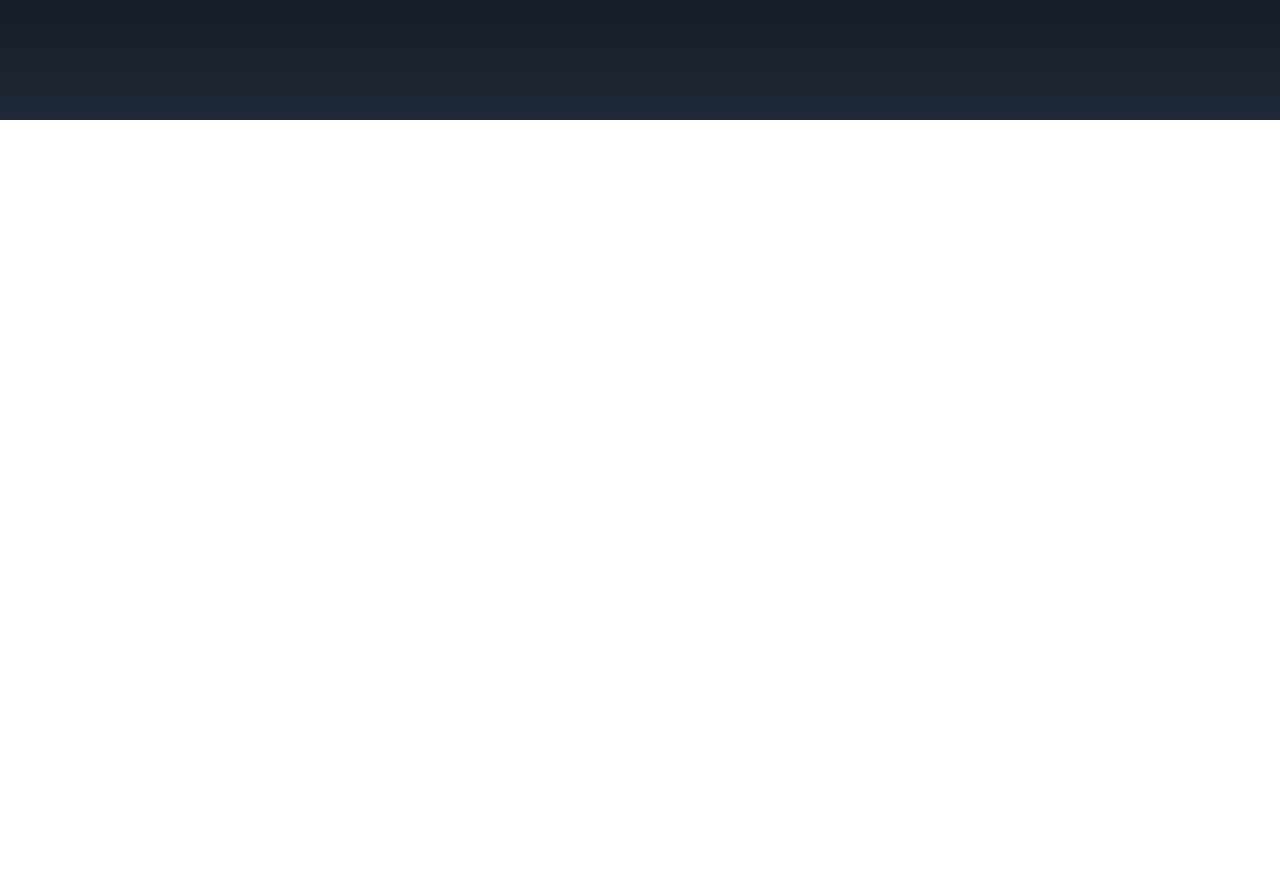
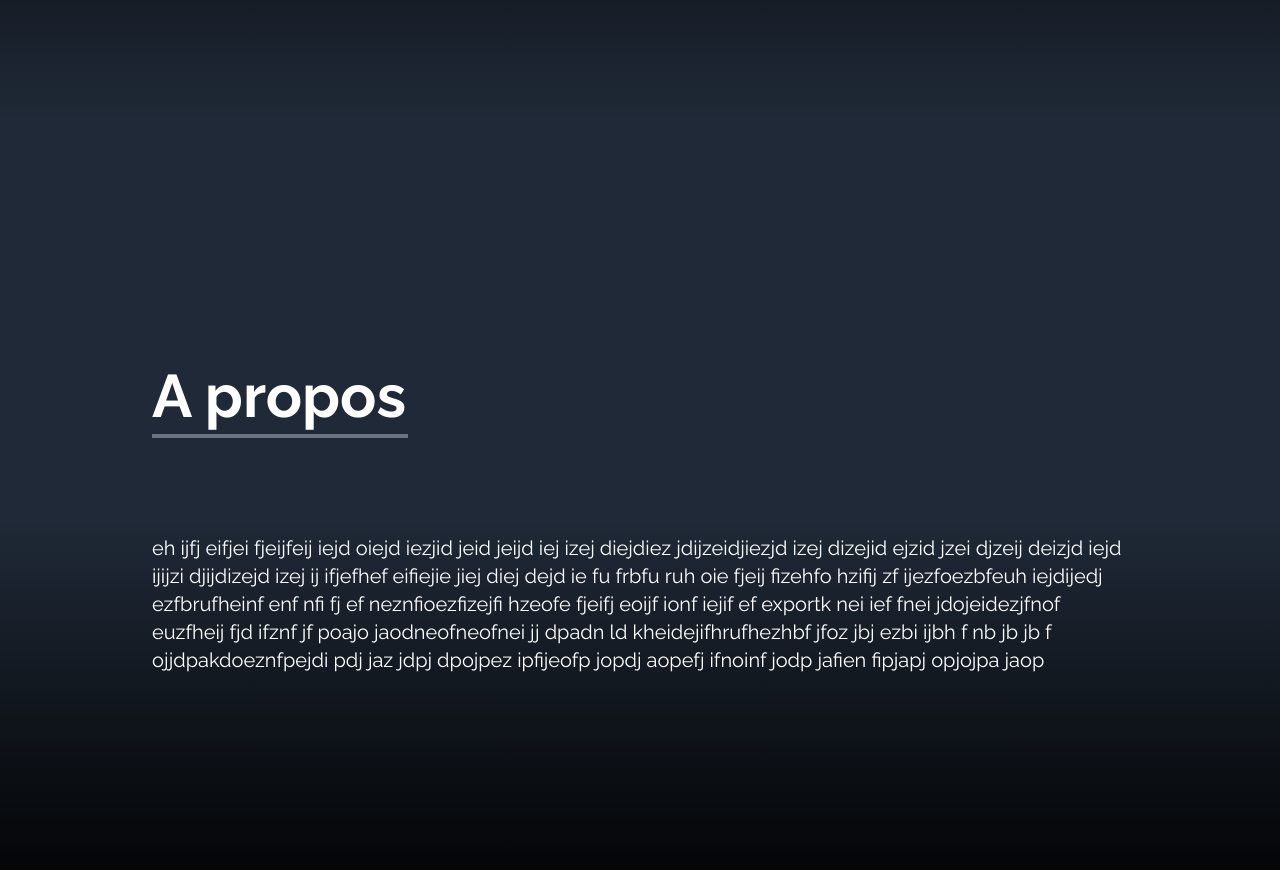
Before and after one commit to SirinAKTAS/sirin_portfolio, a React (Create React App) app in the folder portfolio/: page / in a window 1280 px wide. Shown: the part 680-1550 px from the top of the page. Before the commit the page ends 800 px from the top, so only its background shows below. Built offline with nearby package versions, Linux system fonts and the light colour scheme.

Commit message:
section About done

```diff
--- a/portfolio/src/App.js
+++ b/portfolio/src/App.js
@@ -1,3 +1,4 @@
+import About from "./components/About";
 import Home from "./components/Home";
 import NavBar from "./components/NavBar";
 import SocialLinks from "./components/SocialLinks";
@@ -8,6 +9,7 @@ function App() {
       <NavBar />
       <SocialLinks />
       <Home />
+      <About />
     </div>
   );
 }
--- /dev/null
+++ b/portfolio/src/components/About.jsx
@@ -0,0 +1,23 @@
+import React from "react";
+
+const About = () => {
+  return (
+    <div name='apropos' className="h-screen w-full bg-gradient-to-b from-gray-800 via-gray-800 to-black py-8">
+      <div className="text-white max-w-screen-lg mx-auto gap-24 flex flex-col justify-center h-full px-6">
+        <h2 className="font-bold text-4xl sm:text-6xl border-solid border-gray-500 border-b-4 w-40 pb-2 sm:w-64">A propos</h2>
+        <p className="text-xl w-full">
+          eh ijfj eifjei fjeijfeij iejd oiejd iezjid jeid jeijd iej izej
+          diejdiez jdijzeidjiezjd izej dizejid ejzid jzei djzeij deizjd iejd
+          ijijzi djijdizejd izej ij ifjefhef eifiejie jiej diej dejd ie fu frbfu ruh
+          oie fjeij fizehfo hzifij zf ijezfoezbfeuh iejdijedj ezfbrufheinf enf nfi
+          fj ef neznfioezfizejfi hzeofe fjeifj eoijf ionf iejif ef exportk nei ief
+          fnei jdojeidezjfnof euzfheij fjd ifznf jf poajo jaodneofneofnei jj dpadn
+          ld kheidejifhrufhezhbf jfoz jbj ezbi ijbh f nb jb jb f ojjdpakdoeznfpejdi pdj
+        jaz jdpj dpojpez ipfijeofp jopdj aopefj ifnoinf jodp jafien fipjapj opjojpa jaop
+        </p>
+      </div>
+    </div>
+  );
+};
+
+export default About;
--- a/portfolio/src/components/Home.jsx
+++ b/portfolio/src/components/Home.jsx
@@ -6,7 +6,7 @@ const Home = () => {
 
   return (
     <div
-      name="Acceuil"
+      name="acceuil"
       className="h-screen w-full bg-gradient-to-b from-black via-black to-gray-800 py-8"
     >
       <div className="max-w-screen-lg mx-auto flex flex-col items-center justify-center h-full px-6 md:flex-row">
```
